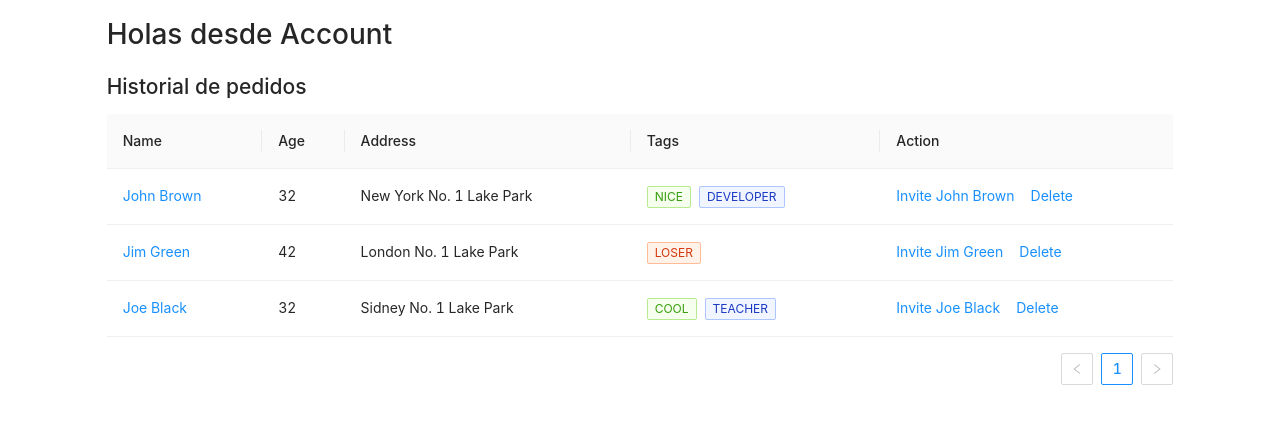
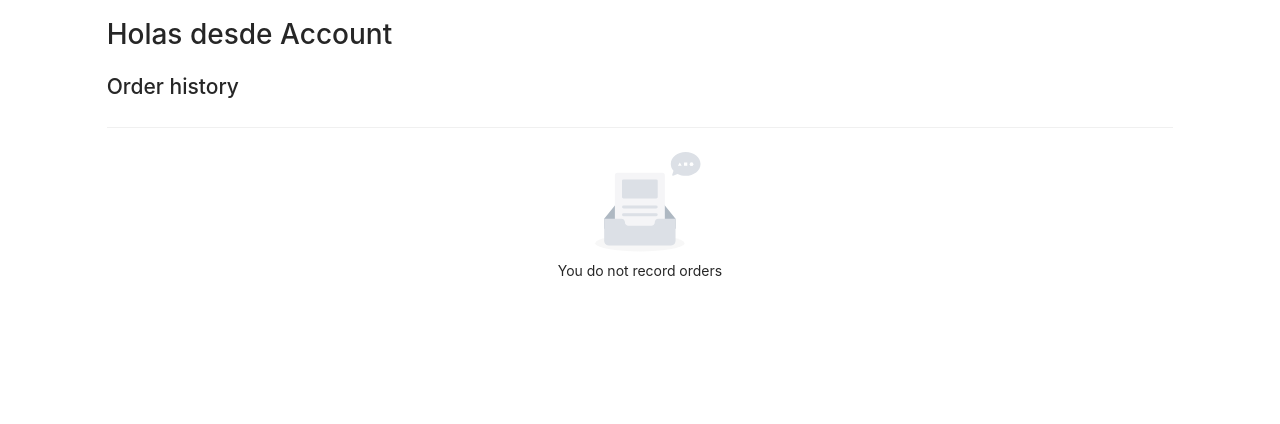
Before and after one commit to Oscartic/mit-app-restaurant, a Next.js app: page /account in a window 1280 px wide. Shown: the part 312-736 px from the top of the page. Built offline with nearby package versions, Linux system fonts and the light colour scheme.

Commit message:
add Orders Component for account page

```diff
--- a/components/Orders.js
+++ b/components/Orders.js
@@ -1,4 +1,4 @@
-import { Table, Tag, Space } from 'antd';
+import { Table, Tag, Space, Empty, Divider } from 'antd';
 
 const Orders = () => {
 
@@ -77,8 +77,11 @@ const Orders = () => {
 
     return (
         <>
-            <h2>Historial de pedidos</h2>
-            <Table columns={columns} dataSource={data} />
+            <h2>Order history</h2>
+            <Divider />
+            {/* <Table columns={columns} dataSource={data} /> */}
+            <Empty description="You do not record orders" />
+
         </>
     );
 
```
